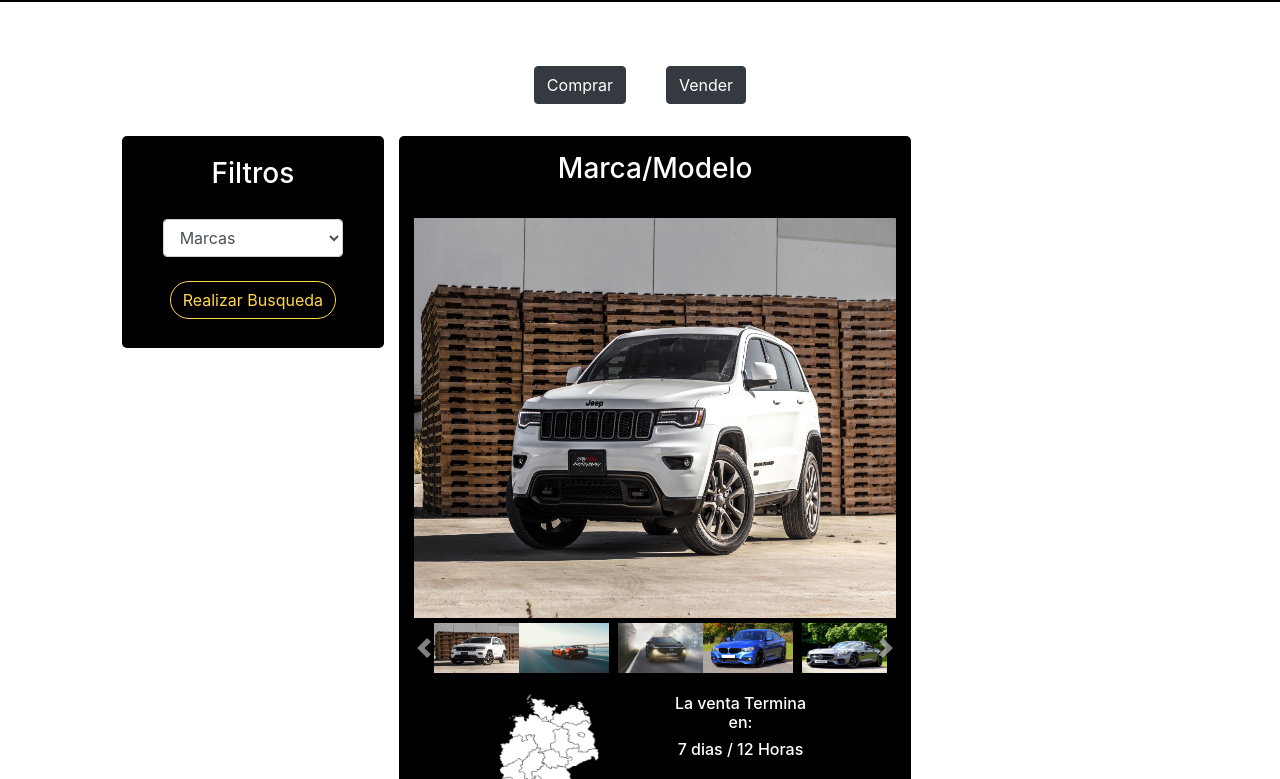
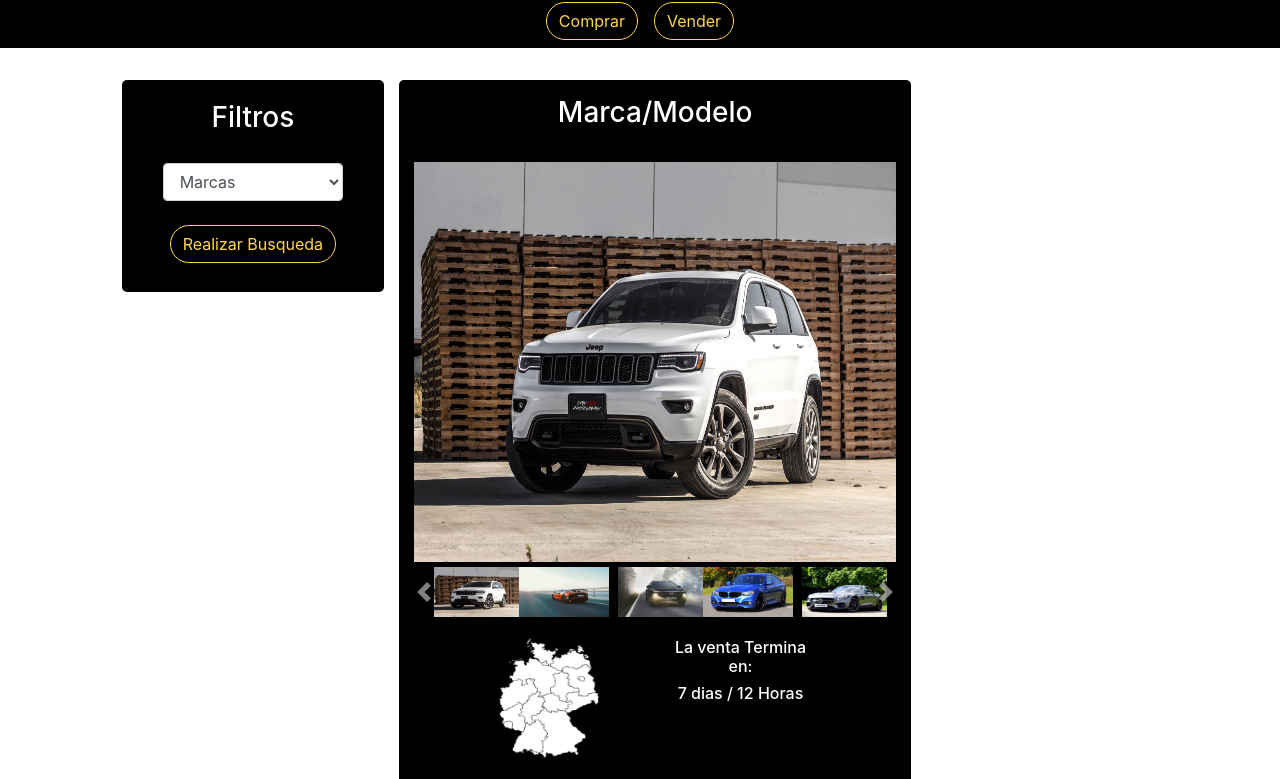
Before and after one commit to Arturo-Ruiz/Noybid.nl, a plain HTML site: page comprar.html in a window 1280 px wide. Shown: the part 54-833 px from the top of the page. Drawn offline with Linux system fonts and the light colour scheme.

Commit message:
buy shell

```diff
--- a/comprar.html
+++ b/comprar.html
@@ -79,7 +79,7 @@
       </div>
     </div>
   </section> -->
-
+<!--
   <section id="botones_Centrales">
     <div class="container-fluid">
       <div class="row d-flex justify-content-center">
@@ -92,8 +92,22 @@
       </div>
     </div>
 
-  </section>
+  </section> -->
 
+  <div class="mt-5">
+    <ul class="nav black-nav justify-content-center">
+      <li class="nav-item p-2">
+        <a class="btn btn-outline-oro" href="comprar.html">Comprar</a>
+      </li>
+
+      <li class="nav-item p-2 ">
+        <a class="btn btn-outline-oro" href="vender.html">Vender</a>
+      </li>
+
+
+    </ul>
+
+  </div>
 
   <!-- /Buy-sell -->
 
```
